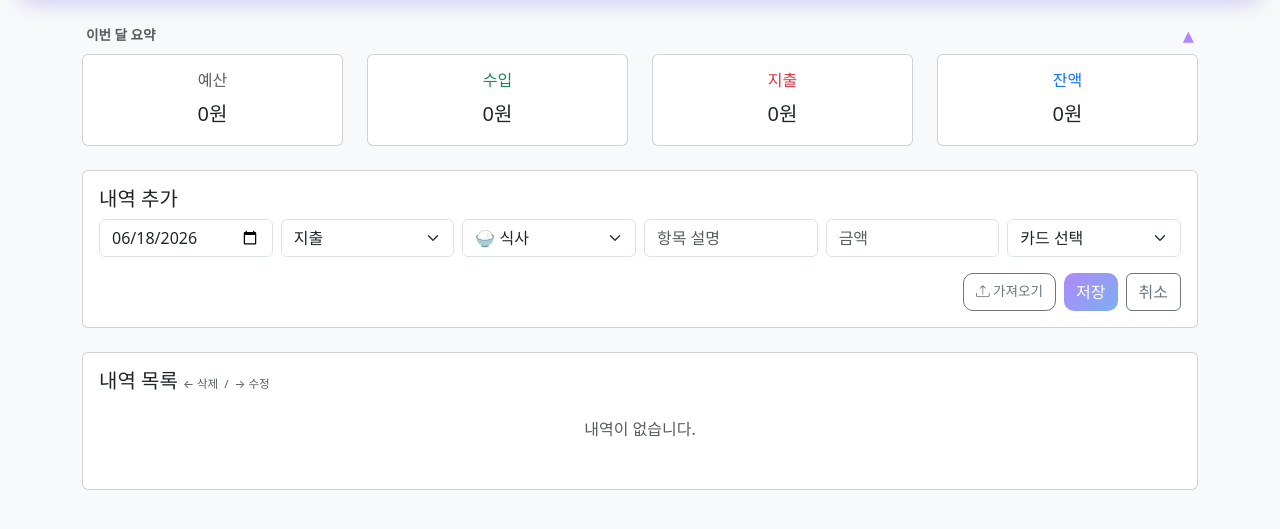
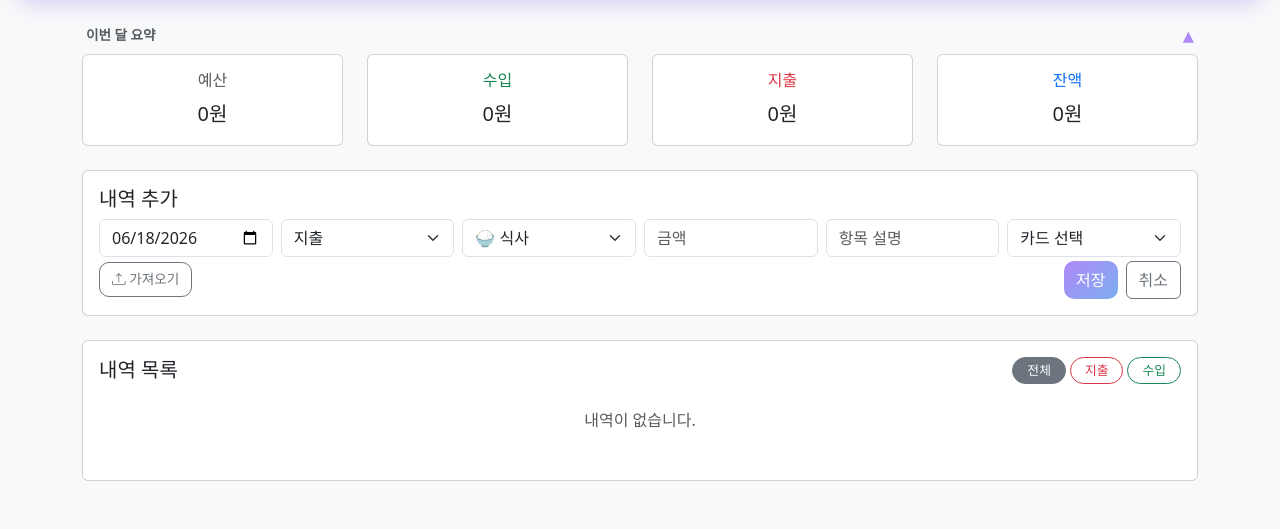
Before and after one commit to song57290/Expense_tracker, a Flask app: page / in a window 1280 px wide. Shown: the part 80-609 px from the top of the page. Run offline with Flask 3, Linux system fonts and the light colour scheme.

Commit message:
fix_form_layout_add_tx_filter_improve_ui
Co-Authored-By: Claude Sonnet 4.6 <noreply@anthropic.com>

```diff
--- a/templates/index.html
+++ b/templates/index.html
@@ -135,7 +135,6 @@
                         </div>
                     </div>
                     {% endfor %}
-                    <a href="/stats" class="btn btn-sm btn-outline-secondary mt-2" style="font-size:0.78rem;">전체 통계 →</a>
                 </div>
             </div>
             {% endif %}
@@ -145,30 +144,29 @@
                 <div class="card-body">
                     <h5 class="card-title">내역 추가</h5>
                     <form action="/add" method="post" class="row g-2">
-                        <div class="col-md-2">
+                        <div class="col-7 col-lg-2">
                             <input type="date" name="date" id="date" class="form-control" required>
                         </div>
-                        <div class="col-md-2">
+                        <div class="col-5 col-lg-2">
                             <select name="type" class="form-select">
                                 <option value="expense">지출</option>
                                 <option value="income">수입</option>
                             </select>
                         </div>
-                        <div class="col-md-2">
+                        <div class="col-6 col-lg-2">
                             <select name="category" class="form-select">
                                 {% for cat in categories %}
                                 <option value="{{ cat.name }}">{{ cat.icon }} {{ cat.name }}</option>
                                 {% endfor %}
                             </select>
                         </div>
-                        <div class="col-md-2">
+                        <div class="col-6 col-lg-2">
+                            <input type="text" name="amount" class="form-control" placeholder="금액" inputmode="numeric" required>
+                        </div>
+                        <div class="col-12 col-lg-2">
                             <input type="text" name="description" class="form-control" placeholder="항목 설명">
                         </div>
-                        <div class="col-md-2">
-                            <input type="text" name="amount" class="form-control" placeholder="금액" inputmode="numeric" required>
-                        </div>
-                        <!-- 카드 선택 드롭박스 - DB에서 추가한 카드 목록 표시 -->
-                        <div class="col-md-2">
+                        <div class="col-12 col-lg-2">
                             <select name="card" class="form-select" required>
                                 <option value="">카드 선택</option>
                                 {% for card in card_list %}
@@ -176,17 +174,17 @@
                                 {% endfor %}
                             </select>
                         </div>
-                        <!-- 오늘 날짜를 기본 날짜로 하기 위해서 -->
                         <script>
                             document.getElementById('date').valueAsDate = new Date();
                         </script>
-                        <!-- 저장/취소 버튼 오른쪽 정렬 -->
-                        <div class="col-12 d-flex justify-content-end gap-2 mt-3">
+                        <div class="col-12 d-flex justify-content-between align-items-center mt-1">
                             <button type="button" class="btn btn-outline-secondary" data-bs-toggle="modal" data-bs-target="#importModal" style="border-radius:10px;font-size:0.85rem;">
                                 <i class="bi bi-upload"></i> 가져오기
                             </button>
-                            <button type="submit" class="btn" style="background: linear-gradient(135deg, #b088f9 0%, #7baff0 100%); color: white; border: none; border-radius: 10px;">저장</button>
-                            <button type="reset" class="btn btn-outline-secondary">취소</button>
+                            <div class="d-flex gap-2">
+                                <button type="submit" class="btn" style="background: linear-gradient(135deg, #b088f9 0%, #7baff0 100%); color: white; border: none; border-radius: 10px;">저장</button>
+                                <button type="reset" class="btn btn-outline-secondary">취소</button>
+                            </div>
                         </div>
                     </form>
                 </div>
@@ -195,12 +193,20 @@
             <!-- 내역 목록 -->
             <div class="card">
                 <div class="card-body">
-                    <h5 class="card-title">내역 목록 <span class="text-muted fw-normal" style="font-size:0.72rem;">← 삭제 &nbsp;/&nbsp; → 수정</span></h5>
+                    <div class="d-flex justify-content-between align-items-center mb-2">
+                        <h5 class="card-title mb-0">내역 목록</h5>
+                        <div class="d-flex gap-1" id="txFilter">
+                            <button type="button" class="btn btn-outline-secondary btn-sm active" data-filter="all" style="border-radius:20px;padding:3px 14px;font-size:0.8rem;">전체</button>
+                            <button type="button" class="btn btn-outline-danger btn-sm" data-filter="expense" style="border-radius:20px;padding:3px 14px;font-size:0.8rem;">지출</button>
+                            <button type="button" class="btn btn-outline-success btn-sm" data-filter="income" style="border-radius:20px;padding:3px 14px;font-size:0.8rem;">수입</button>
+                        </div>
+                    </div>
                     {% if transactions %}
                     {% for tx in transactions %}
                     <div class="swipe-wrapper"
                          data-delete-url="/delete/{{ tx.id }}"
                          data-edit-url="/edit/{{ tx.id }}"
+                         data-type="{{ tx.type }}"
                          style="position:relative;overflow:hidden;border-radius:10px;margin-bottom:6px;border:1px solid #eee;">
                         <div style="position:absolute;right:0;top:0;height:100%;width:80px;background:#dc3545;display:flex;align-items:center;justify-content:center;flex-direction:column;color:white;font-size:0.75rem;gap:2px;">
                             <i class="bi bi-trash" style="font-size:1.15rem;"></i>삭제
@@ -208,7 +214,7 @@
                         <div style="position:absolute;left:0;top:0;height:100%;width:80px;background:#198754;display:flex;align-items:center;justify-content:center;flex-direction:column;color:white;font-size:0.75rem;gap:2px;">
                             <i class="bi bi-pencil" style="font-size:1.15rem;"></i>수정
                         </div>
-                        <div class="swipe-content" style="position:relative;z-index:1;background:white;padding:10px 14px;">
+                        <div class="swipe-content" style="position:relative;z-index:1;background:white;padding:16px 14px;">
                             <div class="d-flex justify-content-between align-items-start">
                                 <div class="me-2 min-w-0">
                                     <span class="text-muted" style="font-size:0.78rem;">{{ tx.date }}</span>
@@ -500,6 +506,18 @@
                     if (ni >= 0 && ni < pages.length) window.location.href = pages[ni];
                 }, {passive:true});
             })(-1);
+
+            // 지출/수입 필터
+            document.getElementById('txFilter').addEventListener('click', function(e) {
+                var btn = e.target.closest('button[data-filter]');
+                if (!btn) return;
+                document.querySelectorAll('#txFilter button').forEach(function(b) { b.classList.remove('active'); });
+                btn.classList.add('active');
+                var filter = btn.dataset.filter;
+                document.querySelectorAll('.swipe-wrapper').forEach(function(w) {
+                    w.style.display = (filter === 'all' || w.dataset.type === filter) ? '' : 'none';
+                });
+            });
         </script>
     </body>
 </html>
```
